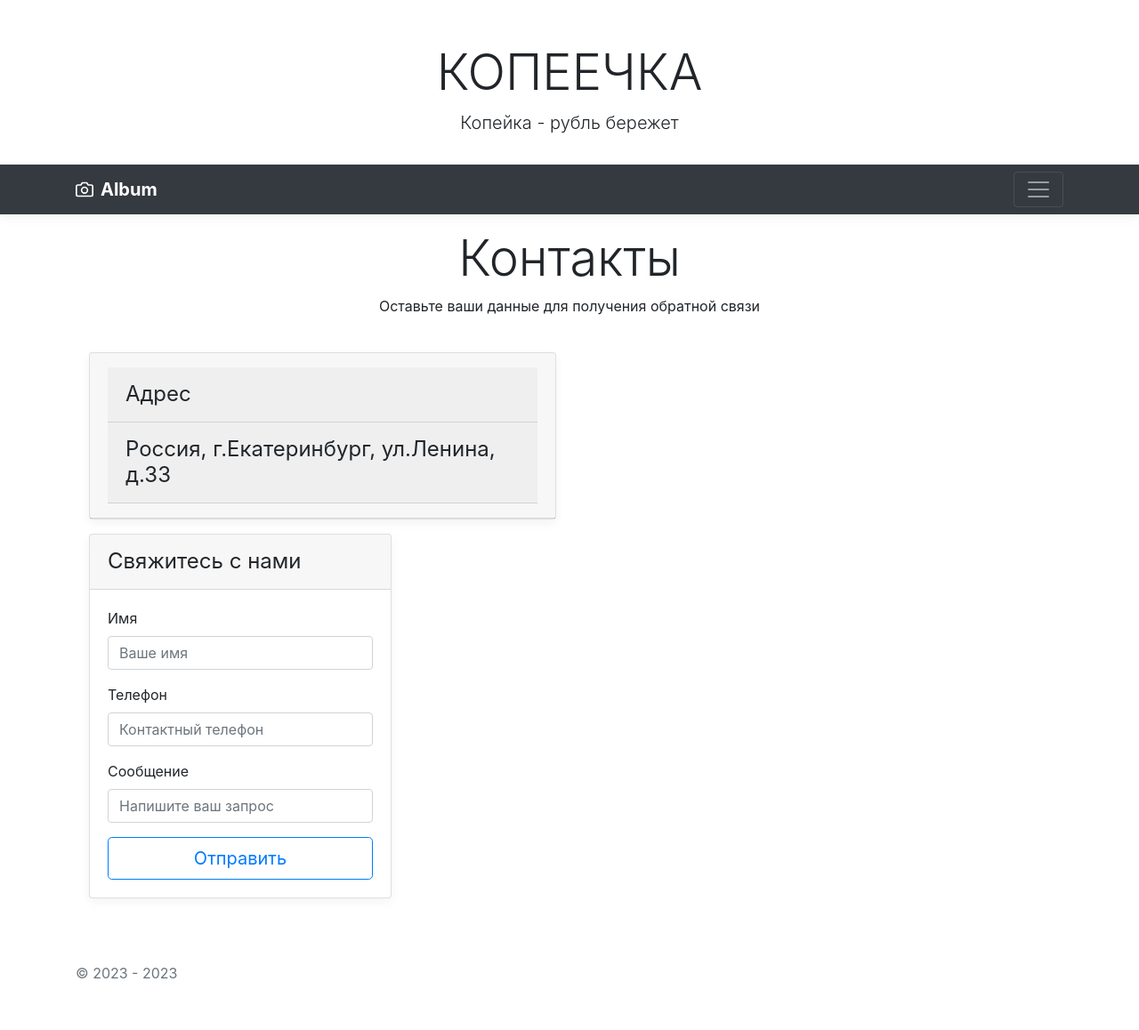
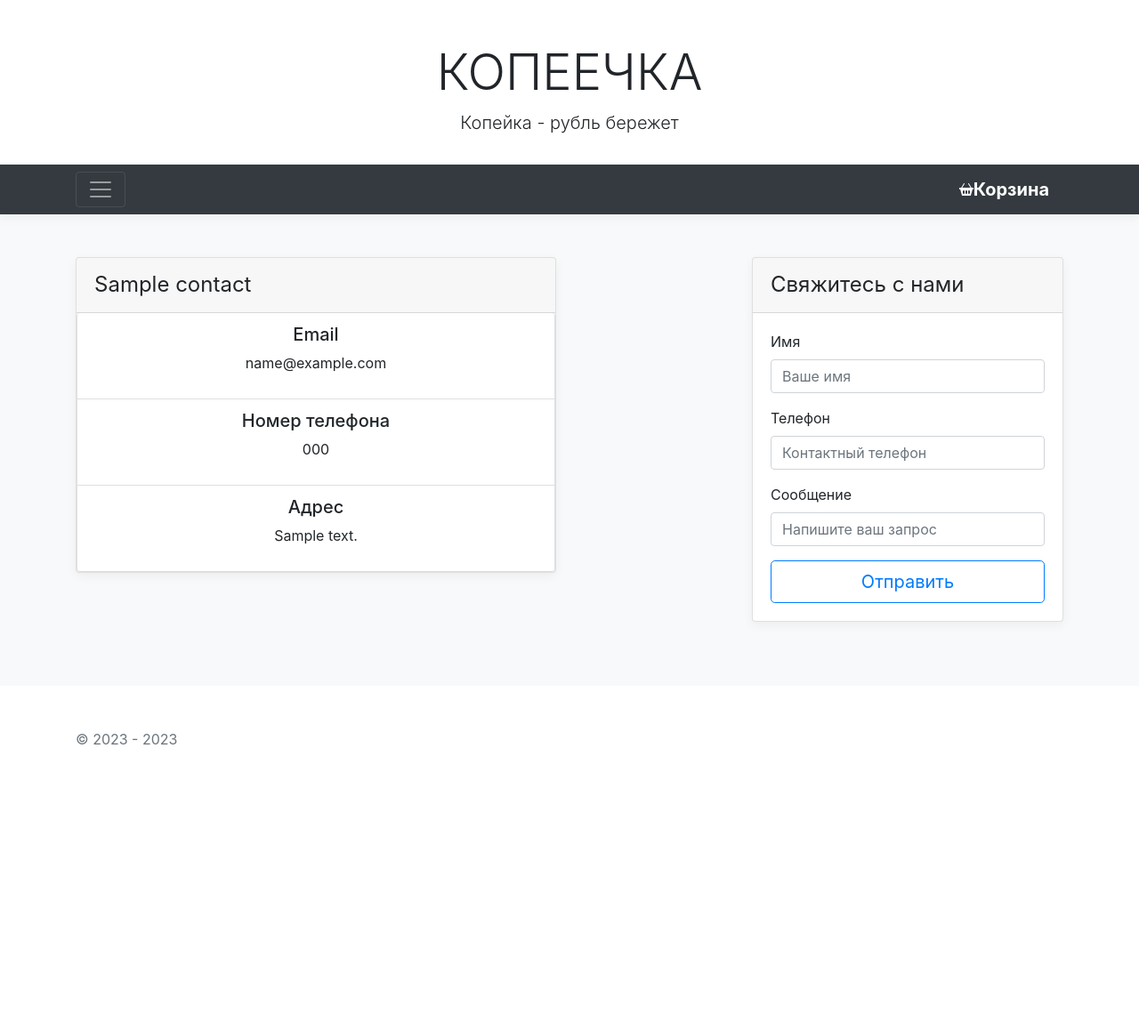
Before and after one commit to SherKhan1805/homework_20.1-2-, a Django app: page /contacts/ in a window 1280 px wide. Shown: the whole page at 89% size. After the commit the page ends 837 px from the top, so only its background shows below. Run offline with Django 4.2, Linux system fonts and the light colour scheme; tables that the repository leaves empty hold one stand-in row (values such as "Sample post"); parts of the project's set-up code (start-up, migrations or seed data) failed here and were passed over; some libraries are stand-ins or nearby versions.

Commit message:
Выполнил пункты 1-3 по заданию 21.1

```diff
--- a/main/models.py
+++ b/main/models.py
@@ -53,3 +53,24 @@ class Contact(models.Model):
         verbose_name = 'контакт'
         verbose_name_plural = 'контакты'
         ordering = ('name',)
+
+
+class Blog(models.Model):
+    """
+    Модель для блога
+    """
+    title = models.CharField(max_length=50, verbose_name='заголовок')
+    slug = models.CharField(max_length=150, verbose_name='slug', blank=True, null=True)
+    content = models.CharField(max_length=50, verbose_name='содержимое')
+    image = models.ImageField(upload_to='material/', verbose_name='изображение', **NULLABLE)
+    create_date = models.DateTimeField(auto_now_add=True)
+    publication = models.BooleanField(default=True, verbose_name='признак публикации')
+    count = models.IntegerField(default=0, verbose_name='количество просмотров')
+
+    def __str__(self):
+        return f'{self.title}'
+
+    class Meta:
+        verbose_name = 'блог'
+        verbose_name_plural = 'блог'
+        ordering = ('title',)
--- a/main/templates/main/base.html
+++ b/main/templates/main/base.html
@@ -8,7 +8,7 @@
     <meta name="description" content="">
     <meta name="author" content="">
 
-    <title>Магазин "Копеечка"</title>
+<!--    <title>Магазин "Копеечка"</title>-->
 
     <link rel="canonical" href="https://getbootstrap.com/docs/4.0/examples/album/">
 
@@ -17,11 +17,12 @@
 
     <!-- Custom styles for this template -->
     <link href="{% static 'css/album.css' %}" rel="stylesheet">
-    <div class="pricing-header px-3 py-3 pt-md-5 pt-md-4 mx-auto text-center">
-      <h2 class="display-4">КОПЕЕЧКА</h2>
-      <p class="lead">Копейка - рубль бережет</p>
-    </div>
   </head>
+
+  <div class="pricing-header px-3 py-3 pt-md-5 pt-md-4 mx-auto text-center">
+    <h2 class="display-4">КОПЕЕЧКА</h2>
+    <p class="lead">Копейка - рубль бережет</p>
+  </div>
 
   <body>
 
@@ -29,12 +30,13 @@
       <div class="collapse bg-dark" id="navbarHeader">
         <div class="container">
           <div class="row">
-            <div class="col-sm-1 offset-md-1 py-4">
+            <div class="col-sm-8 offset-md-0 py-4">
               <h4 class="text-white">Меню</h4>
               <ul class="list-unstyled">
                 <li><a href="{% url 'main:index' %}" class="text-white">Главная</a></li>
                 <li><a href="{% url 'main:categories' %}" class="text-white">Категории</a></li>
                 <li><a href="{% url 'main:contacts' %}" class="text-white">Контакты</a></li>
+                <li><a href="/material/" class="text-white">Блог</a></li>
               </ul>
             </div>
           </div>
@@ -42,19 +44,30 @@
       </div>
       <div class="navbar navbar-dark bg-dark box-shadow">
         <div class="container d-flex justify-content-between">
-          <a href="#" class="navbar-brand d-flex align-items-center">
-            <svg xmlns="http://www.w3.org/2000/svg" width="20" height="20" viewBox="0 0 24 24" fill="none" stroke="currentColor" stroke-width="2" stroke-linecap="round" stroke-linejoin="round" class="mr-2"><path d="M23 19a2 2 0 0 1-2 2H3a2 2 0 0 1-2-2V8a2 2 0 0 1 2-2h4l2-3h6l2 3h4a2 2 0 0 1 2 2z"></path><circle cx="12" cy="13" r="4"></circle></svg>
-            <strong>Album</strong>
-          </a>
+<!--          Кнопка с выплывающим меню-->
           <button class="navbar-toggler" type="button" data-toggle="collapse" data-target="#navbarHeader" aria-controls="navbarHeader" aria-expanded="false" aria-label="Toggle navigation">
             <span class="navbar-toggler-icon"></span>
           </button>
+<!--          Картинка выплывающего меню-->
+          <a href="#" class="navbar-brand d-flex align-items-center">
+            <svg xmlns="http://www.w3.org/2000/svg" width="16" height="16" fill="currentColor" class="bi bi-basket2-fill" viewBox="0 0 16 16">
+            <path d="M5.929 1.757a.5.5 0 1 0-.858-.514L2.217 6H.5a.5.5 0 0 0-.5.5v1a.5.5 0 0 0 .5.5h.623l1.844 6.456A.75.75 0 0 0 3.69 15h8.622a.75.75 0 0 0 .722-.544L14.877 8h.623a.5.5 0 0 0 .5-.5v-1a.5.5 0 0 0-.5-.5h-1.717L10.93 1.243a.5.5 0 1 0-.858.514L12.617 6H3.383L5.93 1.757zM4 10a1 1 0 0 1 2 0v2a1 1 0 1 1-2 0v-2zm3 0a1 1 0 0 1 2 0v2a1 1 0 1 1-2 0v-2zm4-1a1 1 0 0 1 1 1v2a1 1 0 1 1-2 0v-2a1 1 0 0 1 1-1z"/>
+          </svg>
+            <strong> </strong>
+            <strong>Корзина</strong>
+          </a>
         </div>
       </div>
     </header>
 
-    {% block content %}
-    {% endblock %}
+    <div class="album py-5 bg-light">
+      <div class="container">
+        <div class="row">
+          {% block content%}
+          {% endblock %}
+        </div>
+      </div>
+    </div>
 
 
     <footer class="text-muted">
--- a/main/templates/main/contacts.html
+++ b/main/templates/main/contacts.html
@@ -1,28 +1,31 @@
 {% extends 'main/base.html' %}
+
 {% block content %}
-<div class="b-example-divider"></div>
-
-<div class="container">
-    <header>
-        <div class="pricing-header p-3 pb-md-4 mx-auto text-center">
-            <h1 class="display-4 fw-normal text-body-emphasis">Контакты</h1>
-            <p class="fs-5 text-body-secondary">Оставьте ваши данные для получения обратной связи</p>
+<div class="col-md-6">
+    <div class="card mb-4 rounded-3 box-shadow">
+         <div class="card-header py-3">
+             {% csrf_token %}
+             {% for contact in contacts %}
+            <h4 class="my-0 font-weight-normal">{{ contact.name }}</h4>
         </div>
-    </header>
-
-<div class="col-md-6">
-    <div class="card mb-3 rounded-3 box-shadow">
-        <div class="card-header py-3">
-            <div class="card-header py-3">
-                <h4 class="my-0 font-weight-normal">Адрес</h4>
-            </div>
-            <div class="card-header py-3">
-                <h4 class="my-0 font-weight-normal">Россия, г.Екатеринбург, ул.Ленина, д.33</h4>
+        <ul class="list-group">
+            <li class="list-group-item text-center">
+                <h5>Email</h5>
+                <p>{{ contact.email }}</p>
+            </li>
+            <li class="list-group-item text-center">
+                <h5>Номер телефона</h5>
+                <p>{{ contact.phone_number }} </p>
+            </li>
+            <li class="list-group-item text-center">
+                <h5>Адрес</h5>
+                <p>{{ contact.address }}</p>
+            </li>
+             {% endfor %}
+        </ul>
     </div>
 </div>
-    </div>
-</div>
-    <div class="col-md-4">
+<div class="col-md-4 offset-md-2">
     <div class="card mb-4 rounded-3 box-shadow">
         <div class="card-header py-3">
             <h4 class="my-0 font-weight-normal">Свяжитесь с нами</h4>
@@ -47,6 +50,4 @@
         </div>
     </div>
 </div>
-</div>
-
 {% endblock %}
--- a/main/templates/main/product.html
+++ b/main/templates/main/product.html
@@ -18,7 +18,7 @@
                         <li>{{ product.name }}</li>
                     </ul>
                     <img class="card-img-top"
-                        src="{% mediapath product.image %}"
+                        src="{% mediapath object.image %}"
                         alt="Card image cap">
                     <strong>Цена:</strong>
                     <ul>
--- a/main/urls.py
+++ b/main/urls.py
@@ -1,13 +1,22 @@
 from django.urls import path
 
 from main.apps import MainConfig
-from main.views import index, show_product, contacts, categories
+from main.views import contacts, categories, ProductListView, ProductDetailView, BlogCreateView, BlogListView, \
+    BlogDetailView, BlogUpdateView, BlogDeleteView
 
 app_name = MainConfig.name
 
+
+
+
 urlpatterns = [
-    path('', index, name='index'),
+    path('', ProductListView.as_view(), name='index'),
     path('contacts/', contacts, name='contacts'),
     path('categories/', categories, name='categories'),
-    path('product/<int:pk>', show_product, name='product'),
+    path('product/<int:pk>', ProductDetailView.as_view(), name='product'),
+    path('create/', BlogCreateView.as_view(), name='create'),
+    path('material/', BlogListView.as_view(), name='list'),
+    path('view/<int:pk>', BlogDetailView.as_view(), name='view'),
+    path('edit/<int:pk>', BlogUpdateView.as_view(), name='edit'),
+    path('delete/<int:pk>', BlogDeleteView.as_view(), name='delete'),
 ]
--- a/main/views.py
+++ b/main/views.py
@@ -1,22 +1,26 @@
 from django.shortcuts import render, get_object_or_404
+from django.urls import reverse_lazy, reverse
+from django.views.generic import ListView, DetailView, CreateView, UpdateView, DeleteView
+from pytils.translit import slugify
 
-from main.models import Product, Contact
+from main.models import Product, Contact, Blog
 
 
 # Create your views here.
 
-def index(request):
-    # Выборка последних 5 товаров
-    latest_products = Product.objects.all()
+class ProductListView(ListView):
+    model = Product
+    template_name = 'main/index.html'
 
-    context = {
-        'object_list': latest_products
-    }
-    # Вывод данных в консоль
-    # for product in latest_products:
-    #     print(f"Product: {product.name}, Description: {product.description}")
-
-    return render(request, 'main/index.html', context)
+# def index(request):
+#     # Выборка последних 5 товаров
+#     latest_products = Product.objects.all()
+#
+#     context = {
+#         'object_list': latest_products
+#     }
+#
+#     return render(request, 'main/index.html', context)
 
 def contacts(request):
     """
@@ -39,14 +43,70 @@ def categories(request):
 # Product.objects.category
 
 
-def show_product(request, pk):
-    product = get_object_or_404(Product, pk=pk)
-    data = {'title': f'Страница с описанием продукта{product.name}', 'product': product}
-    return render(request, 'main/product.html', context=data)
+class ProductDetailView(DetailView):
+    model = Product
+    template_name = 'main/product.html'
+
 
 # def show_product(request, pk):
-#     product = {
-#         'object': Product.objects.get(pk=pk),
-#         'title': 'Товары'
-#     }
-#     return render(request, 'main/product.html', product)
+#     product = get_object_or_404(Product, pk=pk)
+#     data = {'title': f'Страница с описанием продукта{product.name}', 'product': product}
+#     return render(request, 'main/product.html', context=data)
+
+class BlogCreateView(CreateView):
+    model = Blog
+    fields = ('title', 'content', 'image')
+    template_name = 'main/blog_form.html'
+    success_url = reverse_lazy('main:list')
+
+    def form_valid(self, form):
+        if form.is_valid():
+            new_mat = form.save()
+            new_mat.slug = slugify(new_mat.title)
+            new_mat.save()
+
+        return super().form_valid(form)
+
+
+class BlogListView(ListView):
+    model = Blog
+    template_name = 'main/blog_list.html'
+
+    def get_queryset(self, *args, **kwargs):
+        queryset = super().get_queryset(*args, **kwargs)
+        queryset = queryset.filter(publication=True)
+        return queryset
+
+
+class BlogDetailView(DetailView):
+    model = Blog
+    template_name = 'main/blog_detail.html'
+
+    def get_object(self, queryset=None):
+        self.object = super().get_object(queryset)
+        self.object.count += 1
+        self.object.save()
+        return self.object
+
+
+class BlogUpdateView(UpdateView):
+    model = Blog
+    fields = ('title', 'content', 'image')
+    template_name = 'main/blog_form.html'
+    # success_url = reverse_lazy('main:list')
+
+    def form_valid(self, form):
+        if form.is_valid():
+            new_mat = form.save()
+            new_mat.slug = slugify(new_mat.title)
+            new_mat.save()
+
+        return super().form_valid(form)
+
+    def get_success_url(self):
+        return reverse('main:view', args=[self.kwargs.get('pk')])
+
+
+class BlogDeleteView(DeleteView):
+    model = Blog
+    success_url = reverse_lazy('main:list')
--- a/pyproject.toml
+++ b/pyproject.toml
@@ -9,6 +9,7 @@ packages = [{include = "homework_20"}]
 [tool.poetry.dependencies]
 python = "^3.11"
 django = "^4.2.7"
+pytils = "^0.4.1"
 
 
 [build-system]
```
Also changed, not shown: main/admin.py (+12 -1 lines), main/templates/main/blog_confirm_delete.html (added, +22 -0 lines), main/templates/main/blog_detail.html (added, +30 -0 lines), main/templates/main/blog_form.html (added, +49 -0 lines), main/templates/main/blog_list.html (added, +40 -0 lines), main/templates/main/index.html (+9 -7 lines), main/templatetags/my_tags.py (+3 -4 lines), main/templatetags/__init__.py (added), 1 other file. Lines whose indentation alone changed are shown as unchanged.
